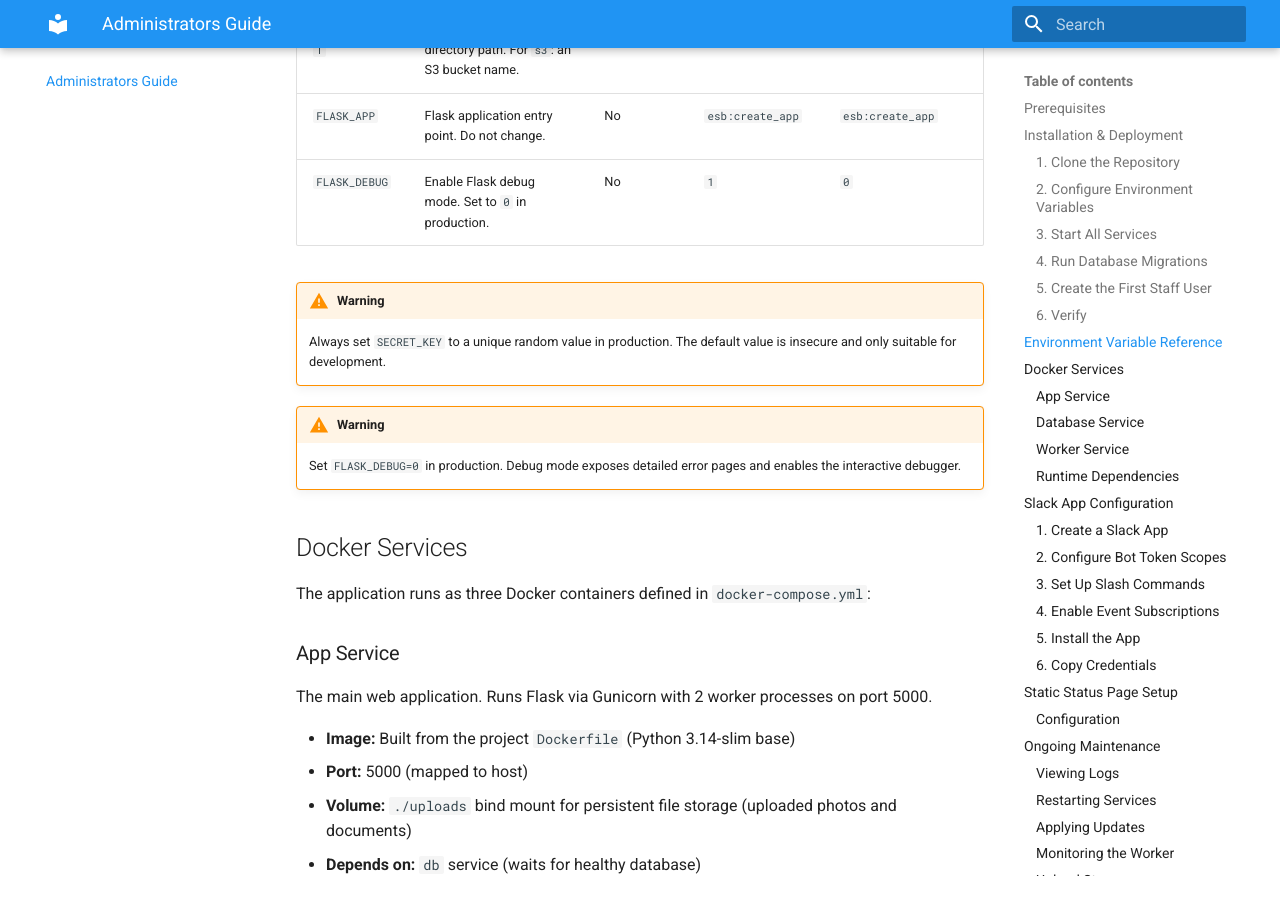
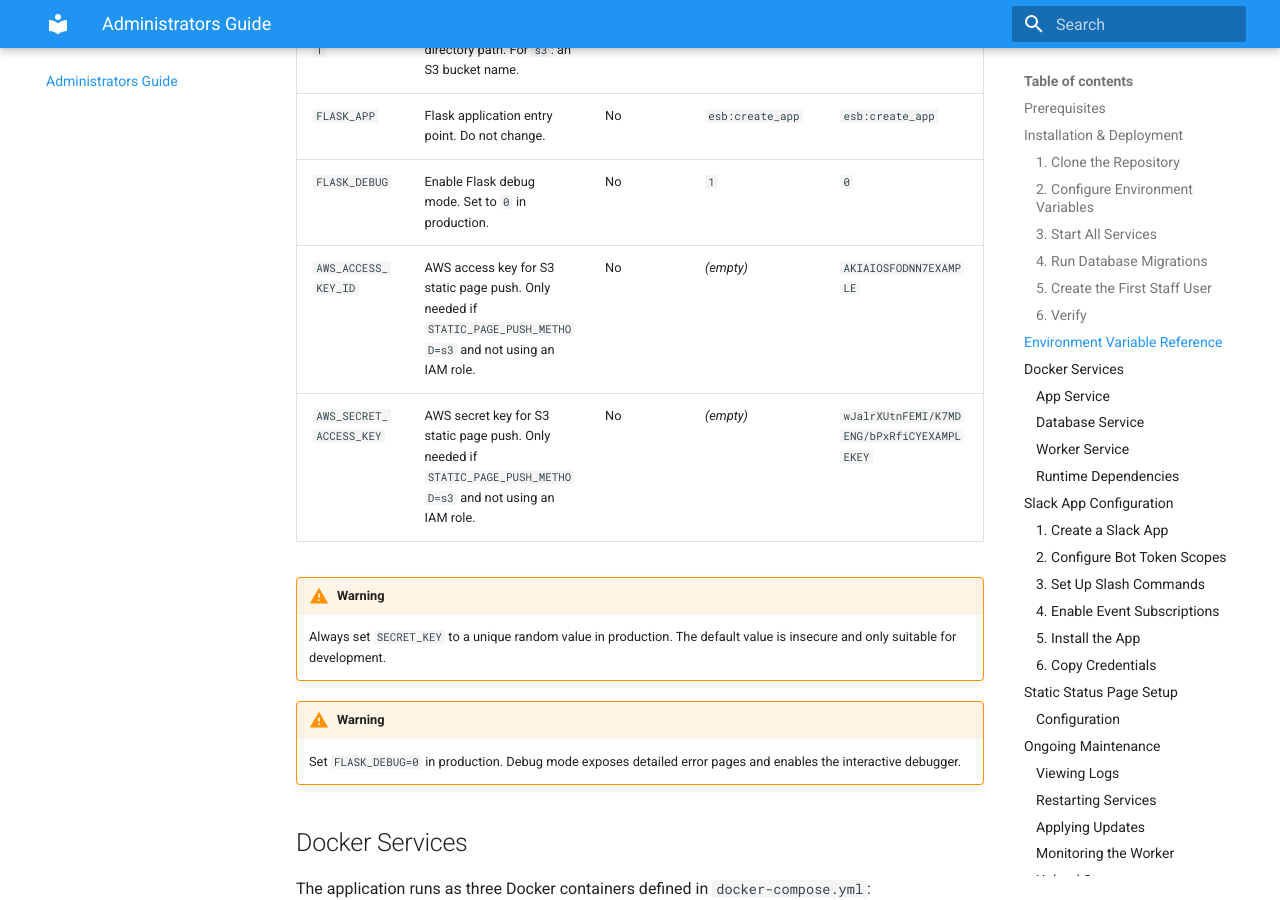
Before and after one commit to jantman/equipment-status-board, an MkDocs documentation site: the page built from docs/administrators.md, in a window 1280 px wide and 900 px high, scrolled down 2936 px. Built offline with MkDocs 1.6.1 and Material for MkDocs 9.7.7, drawn with Linux system fonts in a browser that asks for light colours.

Commit message:
Fix stale .env.example comment and add AWS credentials to admin docs
- Update .env.example STATIC_PAGE_PUSH_METHOD comment from 'scp' to 's3'
  to match the actual implementation (boto3-based S3 upload)
- Add AWS_ACCESS_KEY_ID and AWS_SECRET_ACCESS_KEY to the environment
  variable reference table in the administrators guide

Co-Authored-By: Claude Opus 4.6 <noreply@anthropic.com>

```diff
--- a/docs/administrators.md
+++ b/docs/administrators.md
@@ -83,6 +83,8 @@ Open `http://localhost:5000` in a browser (or the server's IP/hostname on port 5
 | `STATIC_PAGE_PUSH_TARGET` | Target for static page push. For `local`: a directory path. For `s3`: an S3 bucket name. | No | _(empty)_ | `my-status-bucket` |
 | `FLASK_APP` | Flask application entry point. Do not change. | No | `esb:create_app` | `esb:create_app` |
 | `FLASK_DEBUG` | Enable Flask debug mode. Set to `0` in production. | No | `1` | `0` |
+| `AWS_ACCESS_KEY_ID` | AWS access key for S3 static page push. Only needed if `STATIC_PAGE_PUSH_METHOD=s3` and not using an IAM role. | No | _(empty)_ | `AKIAIOSFODNN7EXAMPLE` |
+| `AWS_SECRET_ACCESS_KEY` | AWS secret key for S3 static page push. Only needed if `STATIC_PAGE_PUSH_METHOD=s3` and not using an IAM role. | No | _(empty)_ | `wJalrXUtnFEMI/K7MDENG/bPxRfiCYEXAMPLEKEY` |
 
 !!! warning
     Always set `SECRET_KEY` to a unique random value in production. The default value is insecure and only suitable for development.
```
Also changed, not shown: 1 other file.
